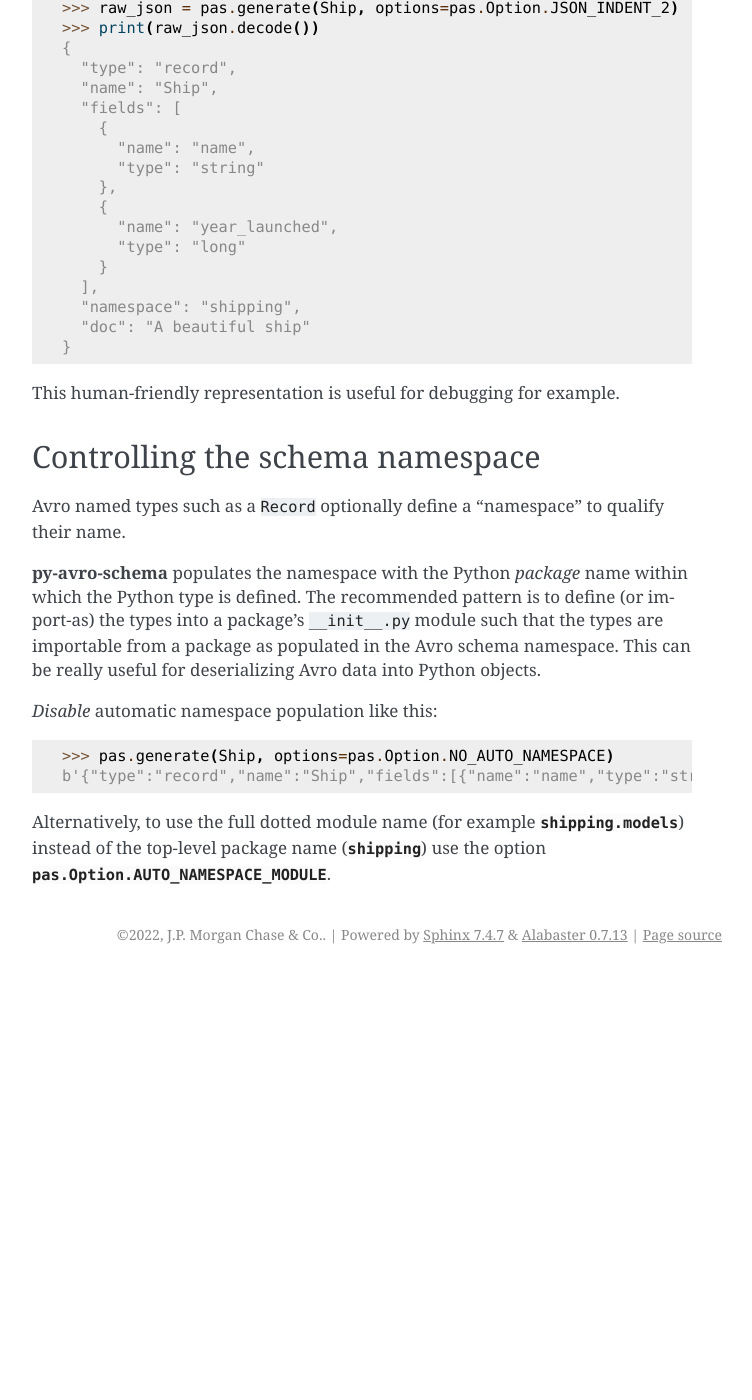
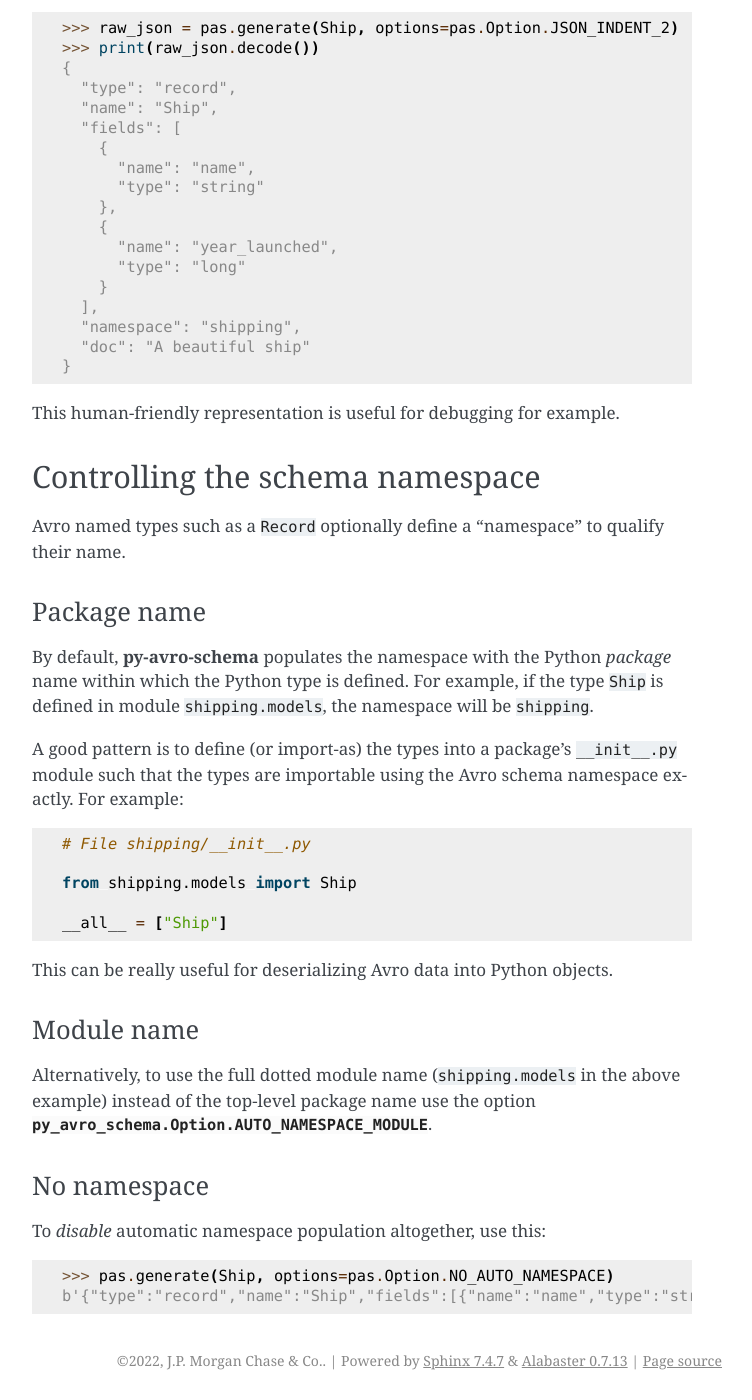
Before and after one commit to jpmorganchase/py-avro-schema, a Sphinx documentation site: the page built from docs/tutorial.rst, in a window 1280 px wide and 1400 px high, scrolled down 954 px. Shown: the whole window, without its empty margins (388-1140 px from the left). Built offline with Sphinx 7.4.7, drawn with Linux system fonts in a browser that asks for light colours; before the commit the page ends 1928 px from its top, so only the background shows below that; some of the changed text lies outside the part shown.

Commit message:
Restructure namespace generation section

```diff
--- a/docs/tutorial.rst
+++ b/docs/tutorial.rst
@@ -19,18 +19,19 @@ Define data types and structures
 
 An example data structure could be defined like this in Python::
 
-    # File shipping/models.py
-    import dataclasses
+   # File shipping/models.py
+
+   import dataclasses
 
 
-    @dataclasses.dataclass
-    class Ship:
-        """A beautiful ship"""
+   @dataclasses.dataclass
+   class Ship:
+       """A beautiful ship"""
 
-        name: str
-        year_launched: int
+       name: str
+       year_launched: int
 
-This defines a single type :class:`Ship` with 2 fields: ``name`` (some text) and ``year_launched`` (a number).
+This defines a single type ``Ship`` with 2 fields: ``name`` (some text) and ``year_launched`` (a number).
 
 The type hints are essential and used by **py-avro-schema** to generate the Avro schema!
 
@@ -76,13 +77,35 @@ Controlling the schema namespace
 
 Avro named types such as a ``Record`` optionally define a "namespace" to qualify their name.
 
-**py-avro-schema** populates the namespace with the Python *package* name within which the Python type is defined.
-The recommended pattern is to define (or import-as) the types into a package's ``__init__.py`` module such that the types are importable from a package as populated in the Avro schema namespace.
+
+Package name
+~~~~~~~~~~~~
+
+By default, **py-avro-schema** populates the namespace with the Python *package* name within which the Python type is defined.
+For example, if the type ``Ship`` is defined in module ``shipping.models``, the namespace will be ``shipping``.
+
+A good pattern is to define (or import-as) the types into a package's ``__init__.py`` module such that the types are importable using the Avro schema namespace exactly.
+For example::
+
+   # File shipping/__init__.py
+
+   from shipping.models import Ship
+
+   __all__ = ["Ship"]
+
 This can be really useful for deserializing Avro data into Python objects.
 
-*Disable* automatic namespace population like this:
+
+Module name
+~~~~~~~~~~~
+
+Alternatively, to use the full dotted module name (``shipping.models`` in the above example) instead of the top-level package name use the option :attr:`py_avro_schema.Option.AUTO_NAMESPACE_MODULE`.
+
+
+No namespace
+~~~~~~~~~~~~
+
+To *disable* automatic namespace population altogether, use this:
 
 >>> pas.generate(Ship, options=pas.Option.NO_AUTO_NAMESPACE)
 b'{"type":"record","name":"Ship","fields":[{"name":"name","type":"string"},{"name":"year_launched","type":"long"}],"doc":"A beautiful ship"}'
-
-Alternatively, to use the full dotted module name (for example :mod:`shipping.models`) instead of the top-level package name (:mod:`shipping`) use the option :attr:`pas.Option.AUTO_NAMESPACE_MODULE`.
```
